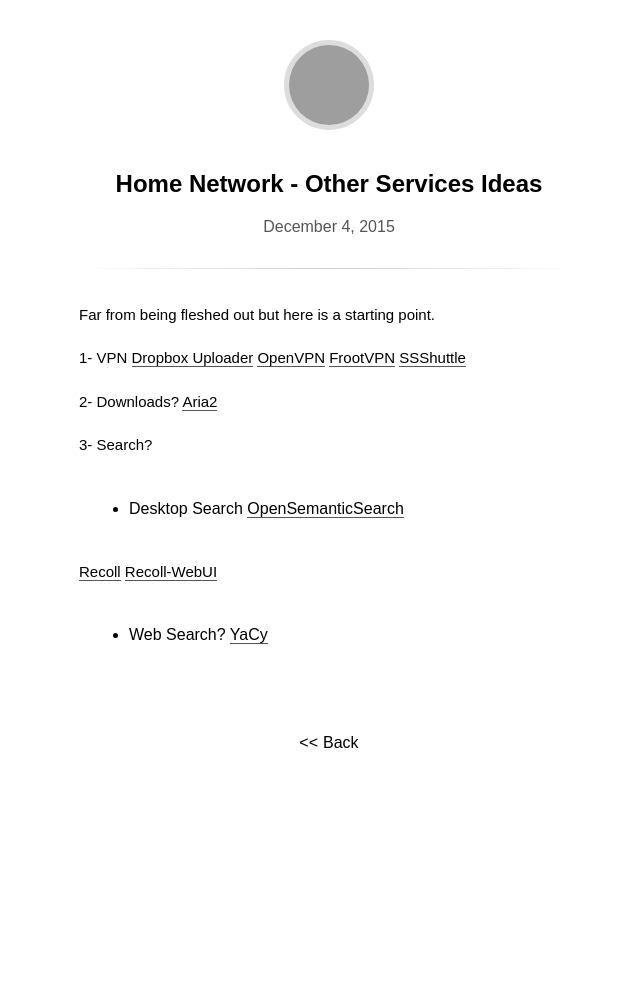
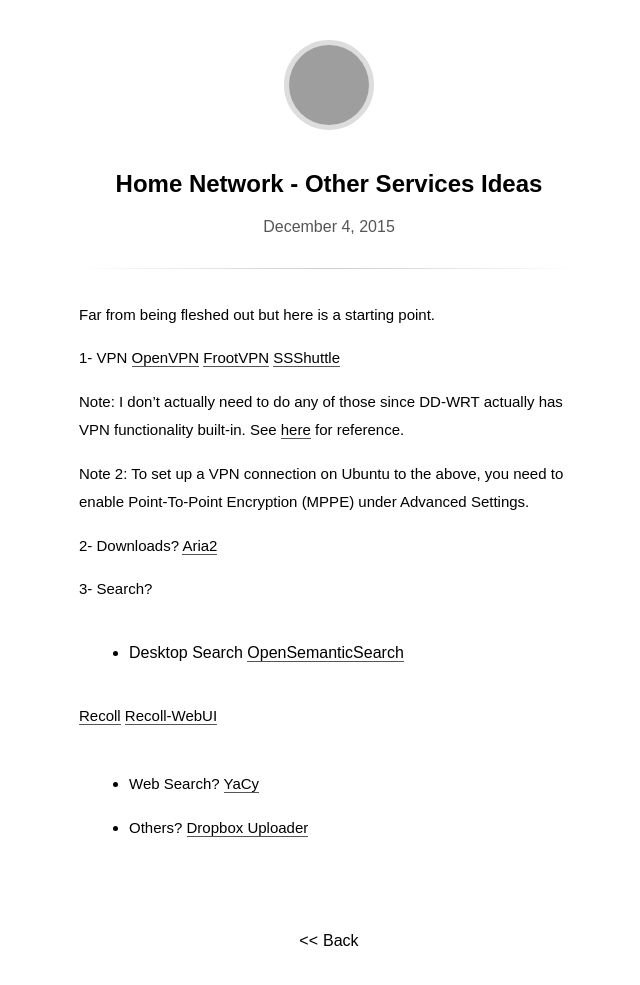
Before and after one commit to MCORN/mcorn.github.io, a Jekyll site: the page built from _posts/2015-12-04-home-network-other-ideas.md, in a window 1280 px wide, cut to the strip 0-995 px from the top of the page. Shown: the top 985 px of the strip, without its empty margins (311-951 px from the left). Built offline with Jekyll 4.4.1, drawn with Linux system fonts in a browser that asks for light colours; some web fonts are replaced; before the commit the page ends 900 px from its top, so only the background shows below that; grey boxes are pictures that could not be loaded.

Commit message:
Updating post

```diff
--- a/_posts/2015-12-04-home-network-other-ideas.md
+++ b/_posts/2015-12-04-home-network-other-ideas.md
@@ -6,10 +6,13 @@ updated: 2015-12-04 21:45
 Far from being fleshed out but here is a starting point.
 
 1- VPN
-[Dropbox Uploader](https://github.com/andreafabrizi/Dropbox-Uploader)
 [OpenVPN](http://openvpn.net/index.php/open-source/documentation/howto.html)
 [FrootVPN](https://www.frootvpn.com)
 [SSShuttle](https://github.com/apenwarr/sshuttle)
+
+Note: I don't actually need to do any of those since DD-WRT actually has VPN functionality built-in. See [here](http://www.howtogeek.com/51772/how-to-setup-a-vpn-server-using-a-dd-wrt-router/) for reference.
+
+Note 2: To set up a VPN connection on Ubuntu to the above, you need to enable Point-To-Point Encryption (MPPE) under Advanced Settings.
 
 2- Downloads?
 [Aria2](http://aria2.sourceforge.net/)
@@ -23,3 +26,6 @@ Far from being fleshed out but here is a starting point.
 
 * Web Search?
 [YaCy](http://www.yacy-websearch.net/wiki/index.php/En:Start)
+
+* Others?
+[Dropbox Uploader](https://github.com/andreafabrizi/Dropbox-Uploader)
```
